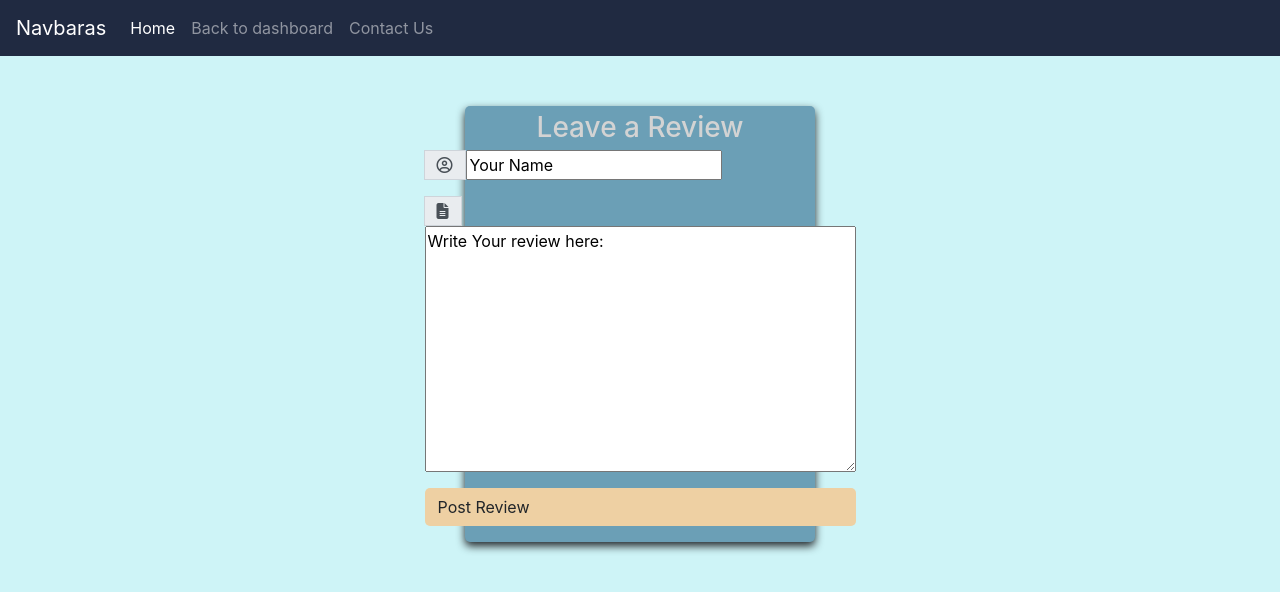
After one commit to algirdas1993/are_you_roadworthy, a Django app: page /review/ in a window 1280 px wide. The commit adds this page. Shown: the top 592 px of the page. Run offline with Django 3.2, Linux system fonts and the light colour scheme; some libraries are stand-ins or nearby versions.

Commit message:
add reviews functionality and templates

```diff
--- a/booking/forms.py
+++ b/booking/forms.py
@@ -1,8 +1,7 @@
 from django.contrib.auth.forms import UserCreationForm
-from django import forms
 from django.forms import ModelForm
 from django.contrib.auth.models import User
-from .models import BookingTime
+from .models import BookingTime, Review
 
 
 class CreateUserAccount(UserCreationForm):
@@ -15,3 +14,9 @@ class CreateBookingTime(ModelForm):
     class Meta:
         model = BookingTime
         fields = '__all__'
+
+
+class CreateReview(ModelForm):
+    class Meta:
+        model = Review
+        fields = '__all__'
--- a/booking/models.py
+++ b/booking/models.py
@@ -55,8 +55,8 @@ class BookingTime(models.Model):
 
 
 class Review(models.Model):
-    name = models.CharField(max_length=50)
-    review = models.TextField()
+    name = models.CharField(max_length=50, default='Your Name')
+    review = models.TextField(default='Write Your review here:')
     review_date = models.DateField(auto_now_add=True)
 
     def __str__(self):
--- a/booking/templates/booking/dashboard.html
+++ b/booking/templates/booking/dashboard.html
@@ -47,7 +47,7 @@
             <div class="card-body">
                 <h5 class="card-title">Write a review</h5>
                 <p class="card-text">If you want to share your experience with others, write a review.</p>
-                <a href="#" class="btn button">Write review</a>
+                <a href="{% url 'review' %}" class="btn button">Write a review</a>
             </div>
         </div>
     </div>
--- /dev/null
+++ b/booking/templates/booking/review.html
@@ -0,0 +1,71 @@
+{% extends 'booking/main.html' %}
+
+{% block content %}
+<nav class="navbar navbar-expand-lg navbar-dark" style="background-color: #202a41;">
+    <a class="navbar-brand" href="#">Navbaras</a>
+    <button class="navbar-toggler" type="button" data-toggle="collapse" data-target="#navbarNav"
+        aria-controls="navbarNav" aria-expanded="false" aria-label="Toggle navigation">
+        <span class="navbar-toggler-icon"></span>
+    </button>
+    <div class="collapse navbar-collapse" id="navbarNav">
+        <ul class="navbar-nav">
+            <li class="nav-item active">
+                <a class="nav-link" href="{% url 'home' %}">Home <span class="sr-only">(current)</span></a>
+            </li>
+            <li class="nav-item">
+                <a class="nav-link" href="{% url 'dashboard' %}">Back to dashboard</a>
+            </li>
+            <li class="nav-item">
+                <a class="nav-link" href="#">Contact Us</a>
+            </li>
+        </ul>
+    </div>
+</nav>
+
+<div class="container h-100 registration-card">
+    <div class="d-flex justify-content-center h-100">
+        <div class="registration_card">
+            <div class="d-flex justify-content-center">
+                <h3 class="card-name">Leave a Review</h3>
+            </div>
+            <div class="d-flex justify-content-center">
+                <form method="POST">
+                    <div class="row"></div>
+                    {% csrf_token %}
+                    <div class="input-group mb-3">
+                        <div class="input-group-append">
+                            <span class="input-group-text"><i class="far fa-user-circle"></i></span>
+                        </div>
+                        {{form.name}}
+                    </div>
+                    <div class="input-group mb-3">
+                        <div class="input-group-append">
+                            <span class="input-group-text"><i class="fa-solid fa-file-lines"></i></span>
+                        </div>
+                        {{form.review}}
+                    </div>
+
+
+                    <button type="submit" class="btn button input-group mb-3" name="Create Account">Post Review</button>
+            </div>
+            </form>
+
+        </div>
+    </div>
+</div>
+</div>
+
+
+{% endblock %}
+
+<form action="" method="POST">
+    {% csrf_token %}
+    <div class="form-group">
+        <label for="{{form.name}}">name</label>
+        {{form.name}}
+    </div>
+    <div class="form-group">
+        {{form.review}}
+
+    </div>
+</form>
--- a/booking/urls.py
+++ b/booking/urls.py
@@ -11,4 +11,6 @@ urlpatterns = [
     path('update-form/<str:pk>/', views.updateBooking, name='update-form'),
     path('bookings/', views.bookings, name='bookings'),
     path('delete-form/<str:pk>/', views.deleteBooking, name='delete-form'),
+    path('review/', views.leaveReview, name='review'),
+    path('reviews/', views.readReviews, name='reviews'),
 ]
--- a/booking/views.py
+++ b/booking/views.py
@@ -1,8 +1,7 @@
 from django.shortcuts import render, redirect
-from django.contrib.auth.forms import UserCreationForm
 from django.contrib.auth import authenticate, login, logout
-from .forms import CreateUserAccount, CreateBookingTime
-from .models import BookingTime
+from .forms import CreateUserAccount, CreateBookingTime, CreateReview
+from .models import BookingTime, Review
 from django.contrib.auth.decorators import login_required
 # Create your views here.
 
@@ -93,3 +92,22 @@ def bookings(request):
     bookings = BookingTime.objects.all().values()
     context = {'bookings': bookings}
     return render(request, 'booking/bookings.html', context)
+
+
+def leaveReview(request):
+    form = CreateReview()
+
+    if request.method == 'POST':
+        form = CreateReview(request.POST)
+        if form.is_valid():
+            form.save()
+        return redirect('dashboard')
+
+    context = {'form': form}
+    return render(request, 'booking/review.html', context)
+
+
+def readReviews(request):
+    reviews = Review.objects.all()
+    context = {'reviews': reviews}
+    return render(request, 'booking/reviews.html', context)
--- a/roadworthy/settings.py
+++ b/roadworthy/settings.py
@@ -42,7 +42,9 @@ INSTALLED_APPS = [
     'django.contrib.contenttypes',
     'django.contrib.sessions',
     'django.contrib.messages',
+    'cloudinary_storage',
     'django.contrib.staticfiles',
+    'cloudinary',
     'booking',
 ]
 
@@ -129,8 +131,12 @@ USE_TZ = True
 # https://docs.djangoproject.com/en/3.2/howto/static-files/
 
 STATIC_URL = '/static/'
+STATICFILES_STORAGE = 'cloudinary_storage.storage.StaticHashedCloudinaryStorage'
+STATICFILES_DIRS = [os.path.join(BASE_DIR, 'static')]
+STATIC_ROOT = os.path.join(BASE_DIR, 'staticfiles')
 
 MEDIA_URL = '/images/'
+DEFAULT_FILE_STORAGE = 'cloudinary_storage.storage.MediaCloudinaryStorage'
 
 STATICFILES_DIRS = [
     os.path.join(BASE_DIR, 'static')
```
Also changed, not shown: booking/templates/booking/reviews.html (added, +44 -0 lines).
